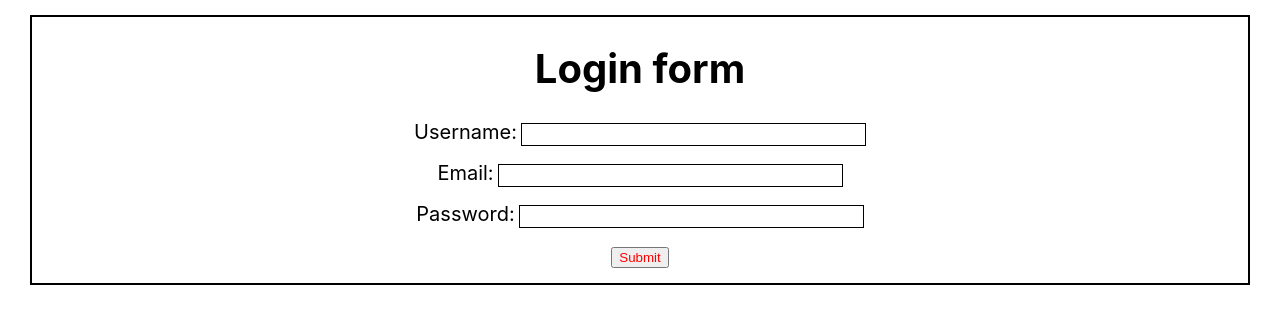
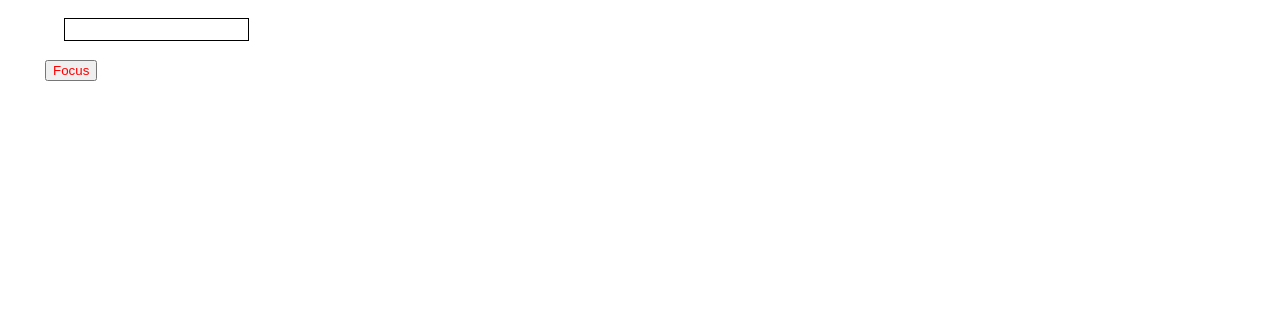
Before and after one commit to HitBambhroliya/bookstore, a React (Create React App) app: page / in a window 1280 px wide. Shown: the top 324 px of the page. Built offline with nearby package versions, Linux system fonts and the light colour scheme.

Commit message:
day 8 completed

```diff
--- a/src/App.js
+++ b/src/App.js
@@ -5,6 +5,10 @@ import { useState } from 'react';
 import List from './components/List';
 import Title from './components/Title';
 import LoginForm from './components/LoginForm';
+import InputRef from './components/InputRef';
+import FocusInput from './components/FocusInput';
+
+
 
 
 
@@ -30,7 +34,12 @@ function App() {
     {/* {currentpage==='Home'?<Home/>:<About/>}
     <button onClick={handleChange}>Go to {button} page</button> */}
     {/* <List/> */}
-    <LoginForm/>
+    {/* <LoginForm/> */}
+    {/* <InputRef/> */}
+<FocusInput/>
+
+
+
     </div>
     </>
 
--- /dev/null
+++ b/src/components/FocusInput.js
@@ -0,0 +1,25 @@
+import React, { Component } from 'react'
+import InputRef from './InputRef'
+
+export class focusInput extends Component {
+
+    constructor(props) {
+      super(props)
+    this.componentRef=React.createRef();
+    }
+
+    clickHandler=()=>{
+        this.componentRef.current.focusInput();
+    }
+
+  render() {
+    return (
+      <div>
+        <InputRef ref={this.componentRef}/>
+        <button onClick={this.clickHandler}>Focus</button>
+      </div>
+    )
+  }
+}
+
+export default focusInput
--- /dev/null
+++ b/src/components/InputRef.js
@@ -0,0 +1,25 @@
+import React, { Component } from 'react'
+
+export class inputRef extends Component {
+    constructor(props){
+        super(props);
+        this.inputRef=React.createRef();
+     }
+     focusInput=()=>{
+        this.inputRef.current.focus();
+
+    }
+
+  render() {
+
+
+
+    return (
+      <div>
+        <input ref={this.inputRef} type="text" />
+      </div>
+    )
+  }
+}
+
+export default inputRef
--- a/src/components/Title.js
+++ b/src/components/Title.js
@@ -20,4 +20,4 @@ function Title(props) {
   )
 }
 
-export default Title
+export default React.memo(Title)
```
